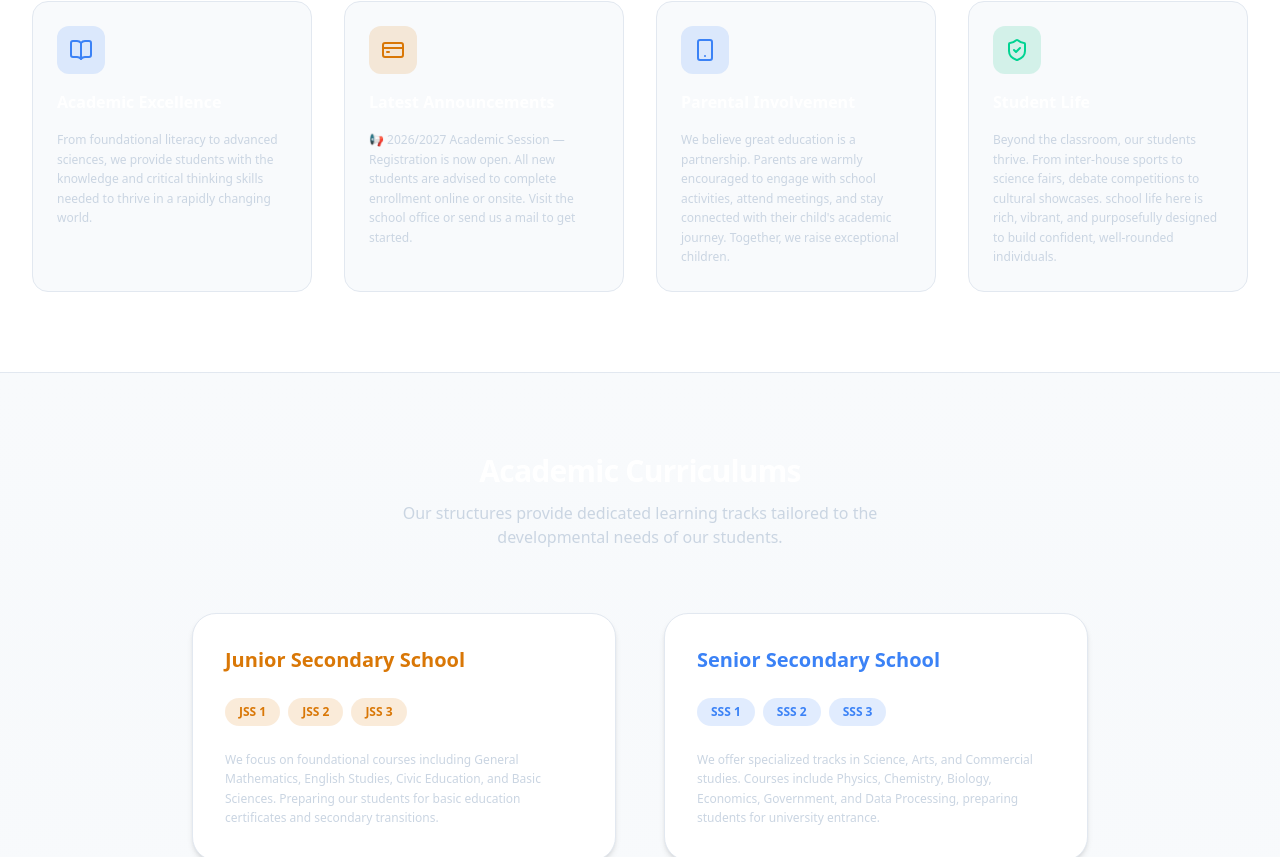
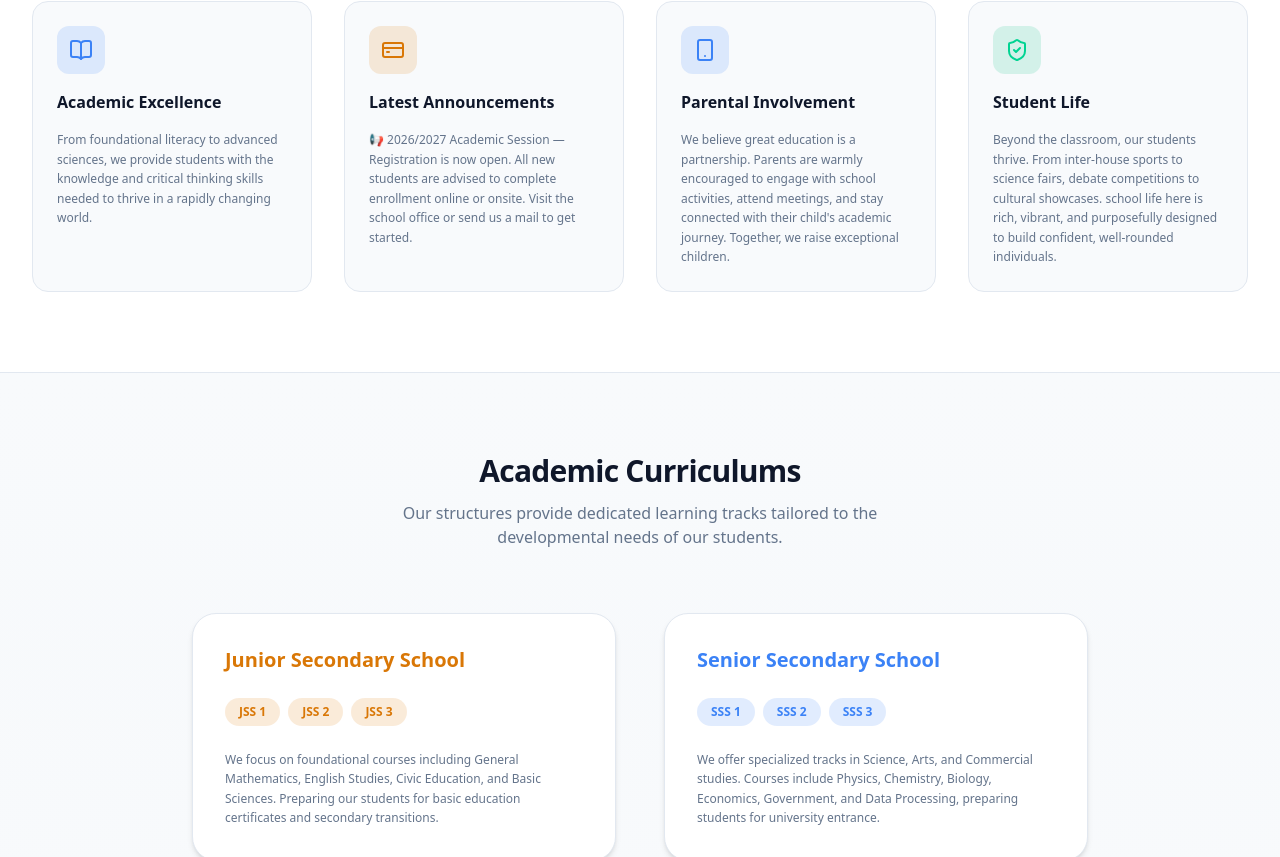
Before and after one commit to folaoluwa001-dev/SGGS-Hub, a Next.js app: page / in a window 1280 px wide. Shown: the part 1057-1914 px from the top of the page. Built offline with nearby package versions, Linux system fonts and the light colour scheme.

Commit message:
feat: fix theme transition bug

```diff
--- a/src/app/admin/page.tsx
+++ b/src/app/admin/page.tsx
@@ -1478,10 +1478,10 @@ export default function AdminDashboard() {
                           const isConsumed = token.status === 'Consumed';
                           const isActive = token.status === 'Active';
 
-                          let statusBg = 'bg-slate-100 text-slate-600';
-                          if (isActive) statusBg = 'bg-emerald-500/10 text-emerald-600';
-                          else if (isConsumed) statusBg = 'bg-amber-500/10 text-amber-600';
-                          else if (isExpired) statusBg = 'bg-danger/10 text-danger';
+                          let statusBg = 'bg-muted-custom text-muted-fg-custom';
+                          if (isActive) statusBg = 'bg-emerald-500/15 text-emerald-600 dark:text-emerald-400';
+                          else if (isConsumed) statusBg = 'bg-amber-500/15 text-amber-600 dark:text-amber-400';
+                          else if (isExpired) statusBg = 'bg-danger/15 text-danger';
 
                           return (
                             <tr key={token.id} className="hover:bg-muted-custom/10 transition-colors">
@@ -1927,7 +1927,7 @@ export default function AdminDashboard() {
                 <button
                   type="button"
                   onClick={() => setShowStudentModal(false)}
-                  className="px-5 py-2.5 rounded-xl bg-muted-custom hover:bg-border-custom font-bold text-xs transition-colors"
+                  className="px-5 py-2.5 rounded-xl bg-muted-custom hover:bg-border-custom text-fg-custom font-bold text-xs transition-colors"
                 >
                   Cancel
                 </button>
@@ -1987,7 +1987,7 @@ export default function AdminDashboard() {
                 <button
                   type="button"
                   onClick={() => setShowSubjectModal(false)}
-                  className="px-5 py-2.5 rounded-xl bg-muted-custom hover:bg-border-custom font-bold text-xs transition-colors"
+                  className="px-5 py-2.5 rounded-xl bg-muted-custom hover:bg-border-custom text-fg-custom font-bold text-xs transition-colors"
                 >
                   Cancel
                 </button>
@@ -2025,7 +2025,7 @@ export default function AdminDashboard() {
                     type="button"
                     onClick={() => setTokenForm({ ...tokenForm, mode: 'single' })}
                     className={`py-2 rounded-lg text-xs font-bold transition-all ${
-                      tokenForm.mode === 'single' ? 'bg-primary text-white dark:text-secondary' : 'text-slate-400 hover:text-fg-custom'
+                      tokenForm.mode === 'single' ? 'bg-primary text-white' : 'text-muted-fg-custom hover:text-fg-custom'
                     }`}
                   >
                     Single Student
@@ -2034,7 +2034,7 @@ export default function AdminDashboard() {
                     type="button"
                     onClick={() => setTokenForm({ ...tokenForm, mode: 'bulk' })}
                     className={`py-2 rounded-lg text-xs font-bold transition-all ${
-                      tokenForm.mode === 'bulk' ? 'bg-primary text-white dark:text-secondary' : 'text-slate-400 hover:text-fg-custom'
+                      tokenForm.mode === 'bulk' ? 'bg-primary text-white' : 'text-muted-fg-custom hover:text-fg-custom'
                     }`}
                   >
                     Bulk Class Arm
@@ -2087,7 +2087,7 @@ export default function AdminDashboard() {
                 <button
                   type="button"
                   onClick={() => setShowTokenModal(false)}
-                  className="px-5 py-2.5 rounded-xl bg-muted-custom hover:bg-border-custom font-bold text-xs transition-colors"
+                  className="px-5 py-2.5 rounded-xl bg-muted-custom hover:bg-border-custom text-fg-custom font-bold text-xs transition-colors"
                 >
                   Cancel
                 </button>
--- a/src/app/page.tsx
+++ b/src/app/page.tsx
@@ -109,8 +109,8 @@ export default function Home() {
               <div className="w-12 h-12 rounded-xl bg-accent-light/15 text-accent-light flex items-center justify-center">
                 <BookOpen className="w-6 h-6" />
               </div>
-              <h3 className="font-extrabold text-base text-white">Academic Excellence</h3>
-              <p className="text-xs text-slate-300 leading-relaxed">
+              <h3 className="font-extrabold text-base text-primary dark:text-white">Academic Excellence</h3>
+              <p className="text-xs text-muted-fg-custom leading-relaxed">
                 From foundational literacy to advanced sciences, we provide students with the knowledge and critical thinking skills needed to thrive in a rapidly changing world.
               </p>
             </div>
@@ -120,8 +120,8 @@ export default function Home() {
               <div className="w-12 h-12 rounded-xl bg-secondary/15 text-secondary flex items-center justify-center">
                 <CreditCard className="w-6 h-6" />
               </div>
-              <h3 className="font-extrabold text-base text-white">Latest Announcements</h3>
-              <p className="text-xs text-slate-300 leading-relaxed">
+              <h3 className="font-extrabold text-base text-primary dark:text-white">Latest Announcements</h3>
+              <p className="text-xs text-muted-fg-custom leading-relaxed">
                 📢 2026/2027 Academic Session — Registration is now open. All new students are advised to complete enrollment online or onsite. Visit the school office or send us a mail to get started.
               </p>
             </div>
@@ -131,8 +131,8 @@ export default function Home() {
               <div className="w-12 h-12 rounded-xl bg-accent-light/15 text-accent-light flex items-center justify-center">
                 <Smartphone className="w-6 h-6" />
               </div>
-              <h3 className="font-extrabold text-base text-white">Parental Involvement</h3>
-              <p className="text-xs text-slate-300 leading-relaxed">
+              <h3 className="font-extrabold text-base text-primary dark:text-white">Parental Involvement</h3>
+              <p className="text-xs text-muted-fg-custom leading-relaxed">
                 We believe great education is a partnership. Parents are warmly encouraged to engage with school activities, attend meetings, and stay connected with their child's academic journey. Together, we raise exceptional children.
               </p>
             </div>
@@ -142,8 +142,8 @@ export default function Home() {
               <div className="w-12 h-12 rounded-xl bg-emerald-500/15 text-emerald-400 flex items-center justify-center">
                 <ShieldCheck className="w-6 h-6" />
               </div>
-              <h3 className="font-extrabold text-base text-white">Student Life</h3>
-              <p className="text-xs text-slate-300 leading-relaxed">
+              <h3 className="font-extrabold text-base text-primary dark:text-white">Student Life</h3>
+              <p className="text-xs text-muted-fg-custom leading-relaxed">
                 Beyond the classroom, our students thrive. From inter-house sports to science fairs, debate competitions to cultural showcases. school life here is rich, vibrant, and purposefully designed to build confident, well-rounded individuals.
               </p>
             </div>
@@ -155,10 +155,10 @@ export default function Home() {
       <section className="py-20 bg-linear-to-b from-bg-custom via-muted-custom/10 to-bg-custom">
         <div className="max-w-7xl mx-auto px-4 sm:px-6 lg:px-8">
           <div className="text-center space-y-3 mb-16">
-            <h2 className="text-3xl font-black tracking-tight text-white">
+            <h2 className="text-3xl font-black tracking-tight text-primary dark:text-white">
               Academic Curriculums
             </h2>
-            <p className="text-sm sm:text-base text-slate-300 max-w-lg mx-auto">
+            <p className="text-sm sm:text-base text-muted-fg-custom max-w-lg mx-auto">
               Our structures provide dedicated learning tracks tailored to the developmental needs of our students.
             </p>
           </div>
@@ -172,7 +172,7 @@ export default function Home() {
                 <span className="px-3.5 py-1.5 rounded-full bg-secondary/15 text-secondary font-bold text-xs">JSS 2</span>
                 <span className="px-3.5 py-1.5 rounded-full bg-secondary/15 text-secondary font-bold text-xs">JSS 3</span>
               </div>
-              <p className="text-xs text-slate-300 leading-relaxed">
+              <p className="text-xs text-muted-fg-custom leading-relaxed">
                 We focus on foundational courses including General Mathematics, English Studies, Civic Education, and Basic Sciences. Preparing our students for basic education certificates and secondary transitions.
               </p>
             </div>
@@ -185,7 +185,7 @@ export default function Home() {
                 <span className="px-3.5 py-1.5 rounded-full bg-accent-light/15 text-accent-light font-bold text-xs">SSS 2</span>
                 <span className="px-3.5 py-1.5 rounded-full bg-accent-light/15 text-accent-light font-bold text-xs">SSS 3</span>
               </div>
-              <p className="text-xs text-slate-300 leading-relaxed">
+              <p className="text-xs text-muted-fg-custom leading-relaxed">
                 We offer specialized tracks in Science, Arts, and Commercial studies. Courses include Physics, Chemistry, Biology, Economics, Government, and Data Processing, preparing students for university entrance.
               </p>
             </div>
```
